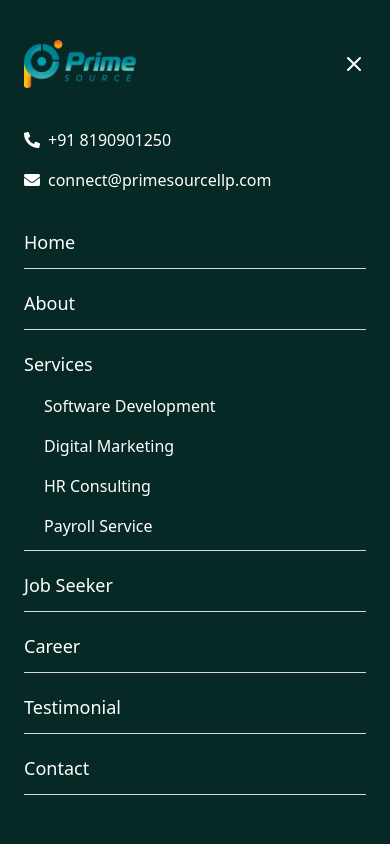
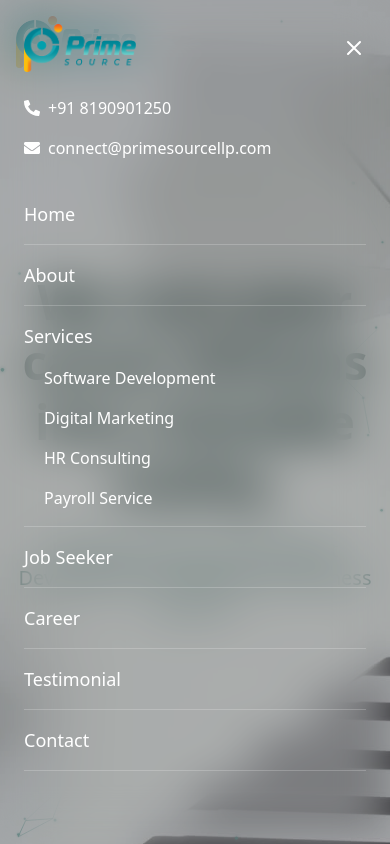
Before and after one commit to primesourcellp/PrimeSource, a React (Vite) app: page / in a window 390 px wide. Both pictures are taken after a click on the button "Toggle navigation". Shown: the top 844 px of the page. Built offline with nearby package versions, Linux system fonts and the light colour scheme.

Commit message:
Update Navbar.jsx

```diff
--- a/src/layout/Navbar/Navbar.jsx
+++ b/src/layout/Navbar/Navbar.jsx
@@ -1,8 +1,9 @@
 import { useEffect, useState } from "react";
 import { NavLink } from "react-router-dom";
 import logo from "../../assets/logo.png";
+import logoWhite from "../../assets/logo.png"; // Import a separate white logo
 import { motion, AnimatePresence } from "framer-motion";
-import { FaPhoneAlt, FaEnvelope, FaChevronDown, FaChevronRight } from "react-icons/fa";
+import { FaPhoneAlt, FaEnvelope } from "react-icons/fa";
 
 export default function Navbar() {
   const [open, setOpen] = useState(false);
@@ -14,7 +15,7 @@ export default function Navbar() {
   const [hrOpen, setHrOpen] = useState(false);
   const [payrollOpen, setPayrollOpen] = useState(false);
   const [jobSeekerOpen, setJobSeekerOpen] = useState(false);
-  const [nearFooter, setNearFooter] = useState(false);
+  const [scrollPosition, setScrollPosition] = useState(0);
 
   useEffect(() => {
     const checkMobile = () => setIsMobile(window.innerWidth < 768);
@@ -23,13 +24,6 @@ export default function Navbar() {
 
     const handleScroll = () => {
       setScrolled(window.scrollY > 50);
-
-      // Detect if mobile menu is near footer
-      const footer = document.querySelector("footer");
-      if (footer) {
-        const rect = footer.getBoundingClientRect();
-        setNearFooter(rect.top <= window.innerHeight);
-      }
     };
 
     window.addEventListener("scroll", handleScroll);
@@ -43,15 +37,29 @@ export default function Navbar() {
   // Control body scroll when mobile menu is open
   useEffect(() => {
     if (open) {
+      // Save current scroll position
+      setScrollPosition(window.scrollY);
+      // Lock body scroll and position fixed
       document.body.style.overflow = 'hidden';
+      document.body.style.position = 'fixed';
+      document.body.style.top = `-${window.scrollY}px`;
+      document.body.style.width = '100%';
     } else {
+      // Restore scroll position
       document.body.style.overflow = 'unset';
+      document.body.style.position = '';
+      document.body.style.top = '';
+      document.body.style.width = '';
+      window.scrollTo(0, scrollPosition);
     }
 
     return () => {
       document.body.style.overflow = 'unset';
+      document.body.style.position = '';
+      document.body.style.top = '';
+      document.body.style.width = '';
     };
-  }, [open]);
+  }, [open, scrollPosition]);
 
   // Close all dropdowns when menu closes
   useEffect(() => {
@@ -72,10 +80,10 @@ export default function Navbar() {
   return (
     <nav
       className={`fixed top-0 left-0 w-full z-50 transition-all duration-300
-      ${open ? "bg-transparent" : scrolled ? "bg-transparent backdrop-blur" : "bg-[#062925]"}`}
+      ${open ? "bg-transparent" : scrolled ? "bg-transparent backdrop-blur-md" : "bg-[#062925]"}`}
     >
       <div className="max-w-7xl mx-auto flex items-center justify-between p-4">
-        {/* Logo */}
+        {/* Main Logo (visible always) */}
         <NavLink to="/Home" className="flex items-center gap-2" style={textColorStyle}>
           <img src={logo} alt="PrimeSource Logo" className="w-30 mb-0" />
         </NavLink>
@@ -95,7 +103,7 @@ export default function Navbar() {
         {/* Mobile toggle */}
         {!open && (
           <button
-            onClick={() => setOpen(!open)}
+            onClick={() => setOpen(true)}
             aria-label="Toggle navigation"
             className="md:hidden block focus:outline-none z-60"
             style={textColorStyle}
@@ -114,14 +122,14 @@ export default function Navbar() {
               animate={{ x: 0 }}
               exit={{ x: "-100%" }}
               transition={{ type: "tween", duration: 0.3, ease: "easeInOut" }}
-              className={`md:hidden fixed top-0 left-0 w-full h-full z-50 p-6 flex flex-col overflow-y-auto transition-colors duration-300
-                ${nearFooter ? "bg-[#062925] text-white" : "bg-white text-black"}`}
+              className="md:hidden fixed top-0 left-0 w-full h-full z-50 flex flex-col bg-black/30 backdrop-blur-xl"
             >
-              <div className="flex justify-between items-center mb-8 sticky top-0 bg-inherit pt-4 pb-2 z-10">
+              <div className="flex justify-between items-center p-6 sticky top-0 bg-transparent z-10">
+                {/* Separate White Logo for Mobile Sidebar */}
                 <NavLink to="/Home" onClick={() => setOpen(false)}>
-                  <img src={logo} alt="Logo" className="w-28" />
+                  <img src={logoWhite || logo} alt="PrimeSource Logo" className="w-28" />
                 </NavLink>
-                <button onClick={() => setOpen(false)} aria-label="Close menu" className="text-current">
+                <button onClick={() => setOpen(false)} aria-label="Close menu" className="text-white">
                   <motion.svg
                     className="w-6 h-6"
                     fill="none"
@@ -139,41 +147,41 @@ export default function Navbar() {
               </div>
 
               {/* Mobile contact info */}
-              <div className="flex flex-col space-y-4 mb-6 transition-colors duration-300">
-                <a href="tel: 8190901250" className="flex items-center gap-2 transition-colors duration-300 text-current">
+              <div className="flex flex-col space-y-4 mb-6 px-6">
+                <a href="tel: 8190901250" className="flex items-center gap-2 text-white">
                   <FaPhoneAlt />
                   <span>+91 8190901250</span>
                 </a>
-                <a href="mailto:connect@primesourcellp.com" className="flex items-center gap-2 transition-colors duration-300 text-current">
+                <a href="mailto:connect@primesourcellp.com" className="flex items-center gap-2 text-white">
                   <FaEnvelope />
                   <span>connect@primesourcellp.com</span>
                 </a>
               </div>
 
               {/* Mobile links */}
-              <div className="space-y-2">
+              <div className="space-y-0 px-6 overflow-y-auto flex-grow pb-6">
                 <NavLink
                   to="/Home"
                   onClick={() => setOpen(false)}
-                  className="block py-3 text-lg border-b border-gray-300 text-current hover:text-[#3A9188] transition-colors duration-300"
+                  className="block py-4 text-lg border-b border-white/20 text-white hover:text-[#b8e1dd] transition-colors duration-300"
                 >
                   Home
                 </NavLink>
                 <NavLink
                   to="/About"
                   onClick={() => setOpen(false)}
-                  className="block py-3 text-lg border-b border-gray-300 text-current hover:text-[#3A9188] transition-colors duration-300"
+                  className="block py-4 text-lg border-b border-white/20 text-white hover:text-[#b8e1dd] transition-colors duration-300"
                 >
                   About
                 </NavLink>
 
                 {/* Services Section */}
-                <div className="py-3 border-b border-gray-300 transition-colors duration-300">
+                <div className="py-4 border-b border-white/20">
                   {/* Main Services Link */}
                   <NavLink
                     to="/Services"
                     onClick={() => setOpen(false)}
-                    className="flex justify-between items-center w-full text-current text-lg hover:text-[#3A9188] transition-colors duration-300"
+                    className="flex justify-between items-center w-full text-white text-lg hover:text-[#b8e1dd] transition-colors duration-300"
                   >
                     <span>Services</span>
                   </NavLink>
@@ -183,28 +191,28 @@ export default function Navbar() {
                     <NavLink
                       to="/Services/Development"
                       onClick={() => setOpen(false)}
-                      className="block text-current text-md hover:text-[#3A9188] transition-colors duration-300"
+                      className="block text-white text-md hover:text-[#b8e1dd] transition-colors duration-300"
                     >
                       Software Development
                     </NavLink>
                     <NavLink
                       to="/Services/Digital_Marketing"
                       onClick={() => setOpen(false)}
-                      className="block text-current text-md hover:text-[#3A9188] transition-colors duration-300"
+                      className="block text-white text-md hover:text-[#b8e1dd] transition-colors duration-300"
                     >
                       Digital Marketing
                     </NavLink>
                     <NavLink
                       to="/Services/HR_Consulting"
                       onClick={() => setOpen(false)}
-                      className="block text-current text-md hover:text-[#3A9188] transition-colors duration-300"
+                      className="block text-white text-md hover:text-[#b8e1dd] transition-colors duration-300"
                     >
                       HR Consulting
                     </NavLink>
                     <NavLink
                       to="/Services/PayRoll"
                       onClick={() => setOpen(false)}
-                      className="block text-current text-md hover:text-[#3A9188] transition-colors duration-300"
+                      className="block text-white text-md hover:text-[#b8e1dd] transition-colors duration-300"
                     >
                       Payroll Service
                     </NavLink>
@@ -212,10 +220,10 @@ export default function Navbar() {
                 </div>
 
                 {/* Other mobile links */}
-                <NavLink to="/Job-seeker" onClick={() => setOpen(false)} className="block py-3 text-lg border-b border-gray-300 text-current hover:text-[#3A9188] transition-colors duration-300">Job Seeker</NavLink>
-                <NavLink to="/Career" onClick={() => setOpen(false)} className="block py-3 text-lg border-b border-gray-300 text-current hover:text-[#3A9188] transition-colors duration-300">Career</NavLink>
-                <NavLink to="/Testimonial" onClick={() => setOpen(false)} className="block py-3 text-lg border-b border-gray-300 text-current hover:text-[#3A9188] transition-colors duration-300">Testimonial</NavLink>
-                <NavLink to="/Contact" onClick={() => setOpen(false)} className="block py-3 text-lg border-b border-gray-300 text-current hover:text-[#3A9188] transition-colors duration-300">Contact</NavLink>
+                <NavLink to="/Job-seeker" onClick={() => setOpen(false)} className="block py-4 text-lg border-b border-white/20 text-white hover:text-[#b8e1dd] transition-colors duration-300">Job Seeker</NavLink>
+                <NavLink to="/Career" onClick={() => setOpen(false)} className="block py-4 text-lg border-b border-white/20 text-white hover:text-[#b8e1dd] transition-colors duration-300">Career</NavLink>
+                <NavLink to="/Testimonial" onClick={() => setOpen(false)} className="block py-4 text-lg border-b border-white/20 text-white hover:text-[#b8e1dd] transition-colors duration-300">Testimonial</NavLink>
+                <NavLink to="/Contact" onClick={() => setOpen(false)} className="block py-4 text-lg border-b border-white/20 text-white hover:text-[#b8e1dd] transition-colors duration-300">Contact</NavLink>
               </div>
             </motion.div>
           )}
```
